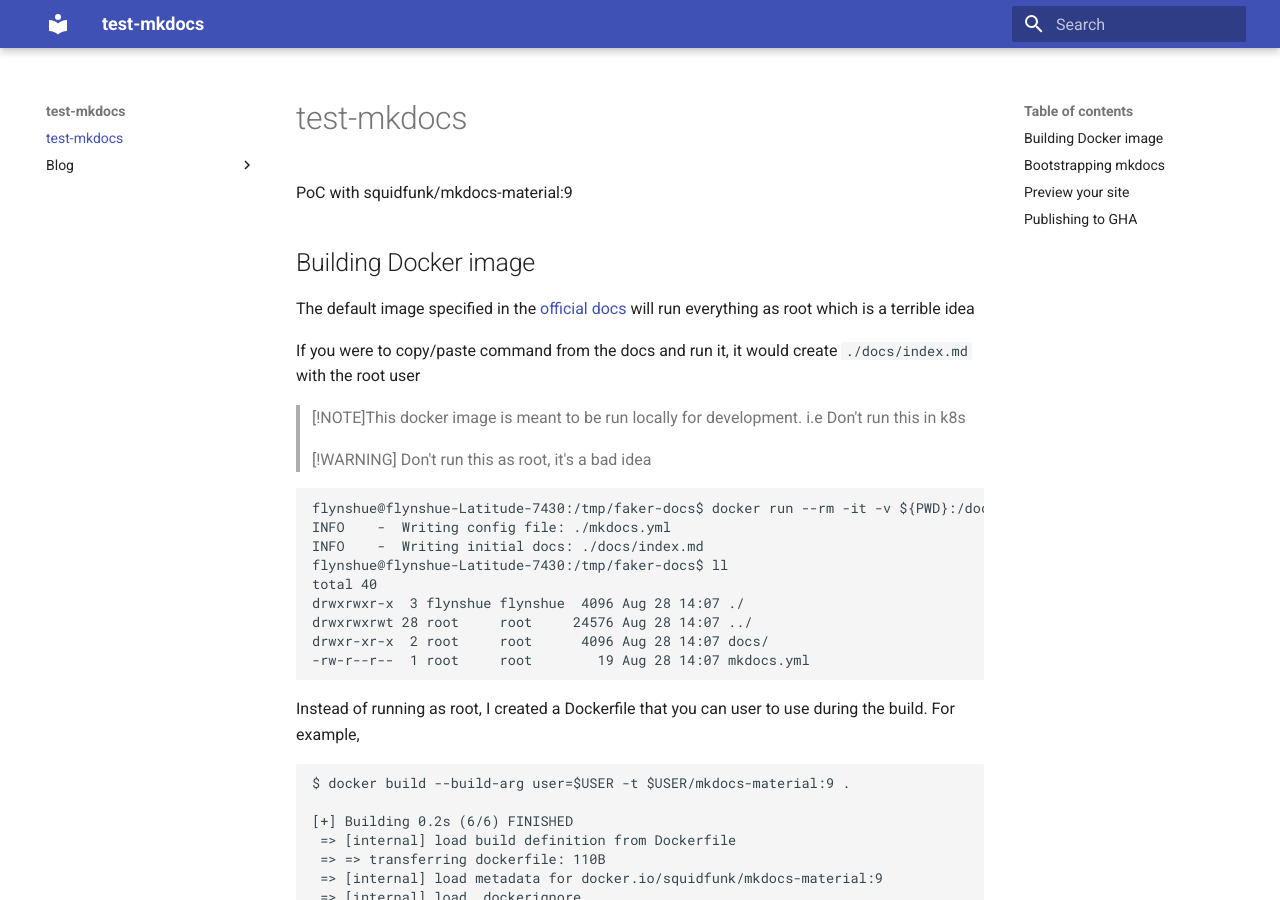
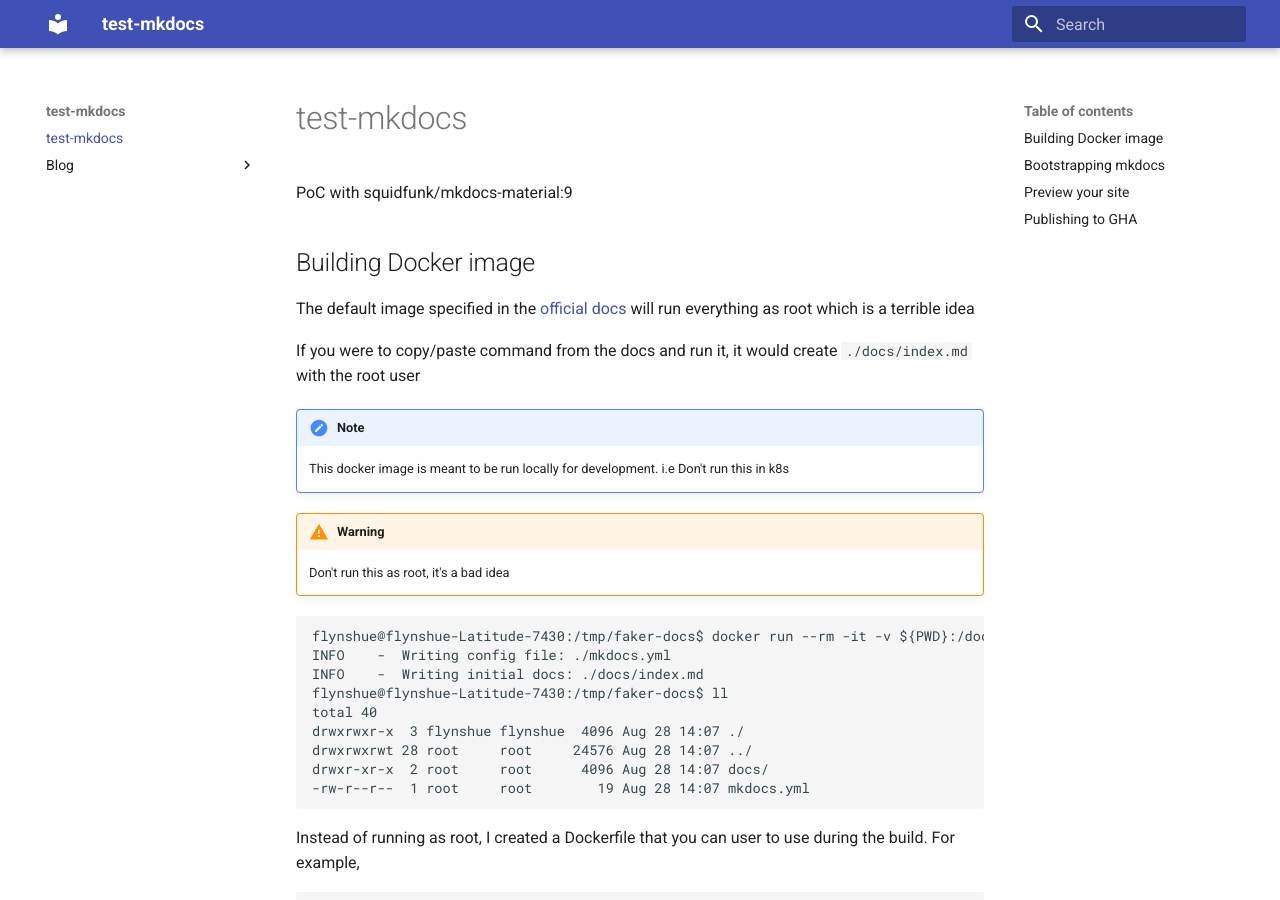
Before and after one commit to flynshue/test-mkdocs, an MkDocs documentation site: the page built from docs/index.md, in a window 1280 px wide and 900 px high. Built offline with MkDocs 1.6.1 and Material for MkDocs 9.7.7, drawn with Linux system fonts in a browser that asks for light colours; some of the changed lines change nothing that is shown.

Commit message:
fix call outs

````diff
--- a/docs/index.md
+++ b/docs/index.md
@@ -6,9 +6,12 @@
 
 If you were to copy/paste command from the docs and run it, it would create `./docs/index.md` with the root user
 
-> [!NOTE]This docker image is meant to be run locally for development. i.e Don't run this in k8s
+<!-- > [!NOTE]This docker image is meant to be run locally for development. i.e Don't run this in k8s -->
+!!! note
+    This docker image is meant to be run locally for development. i.e Don't run this in k8s
 
-> [!WARNING] Don't run this as root, it's a bad idea
+!!! warning
+    Don't run this as root, it's a bad idea
 
 ```bash
 flynshue@flynshue-Latitude-7430:/tmp/faker-docs$ docker run --rm -it -v ${PWD}:/docs squidfunk/mkdocs-material:9 new .
````
